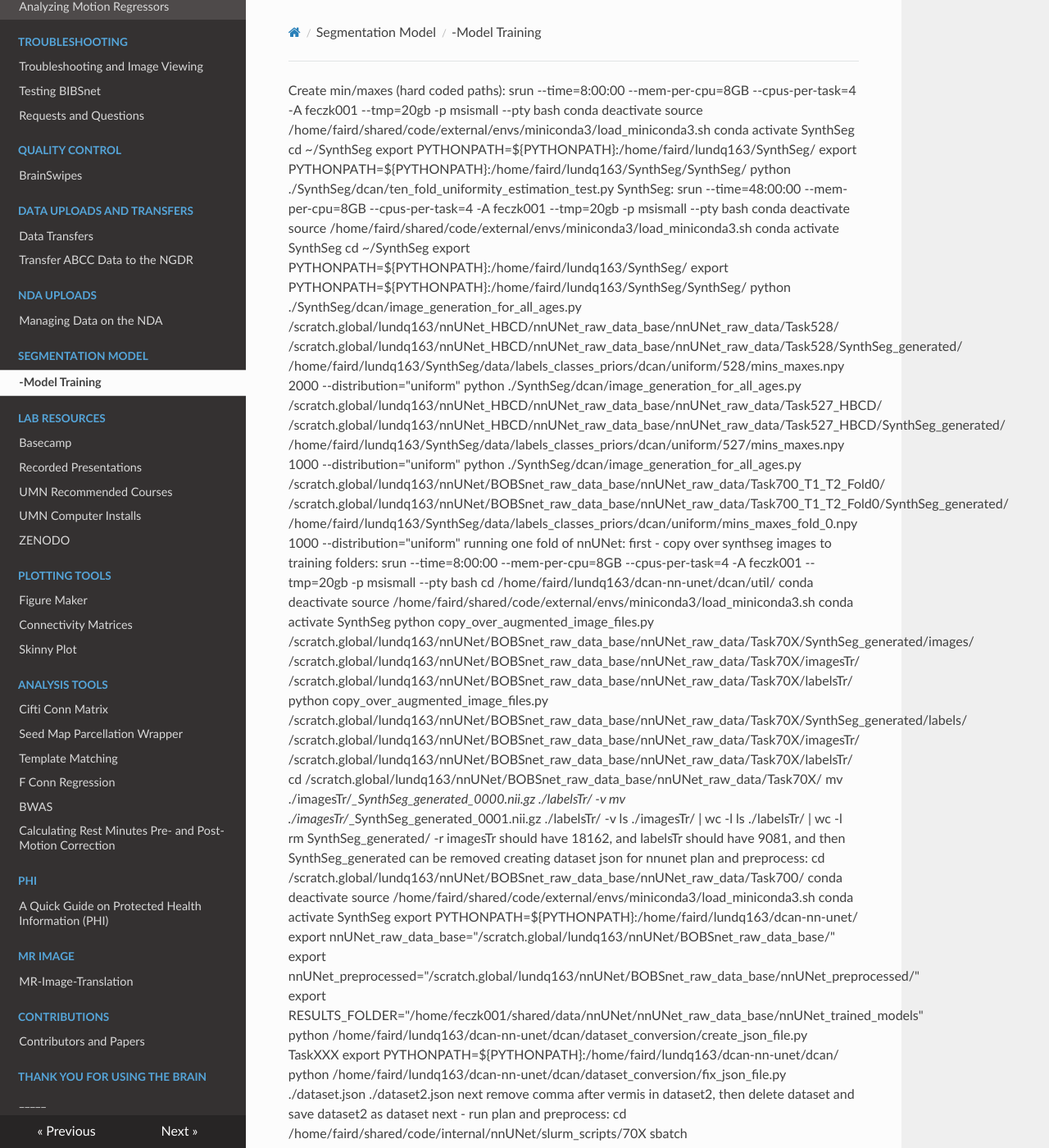
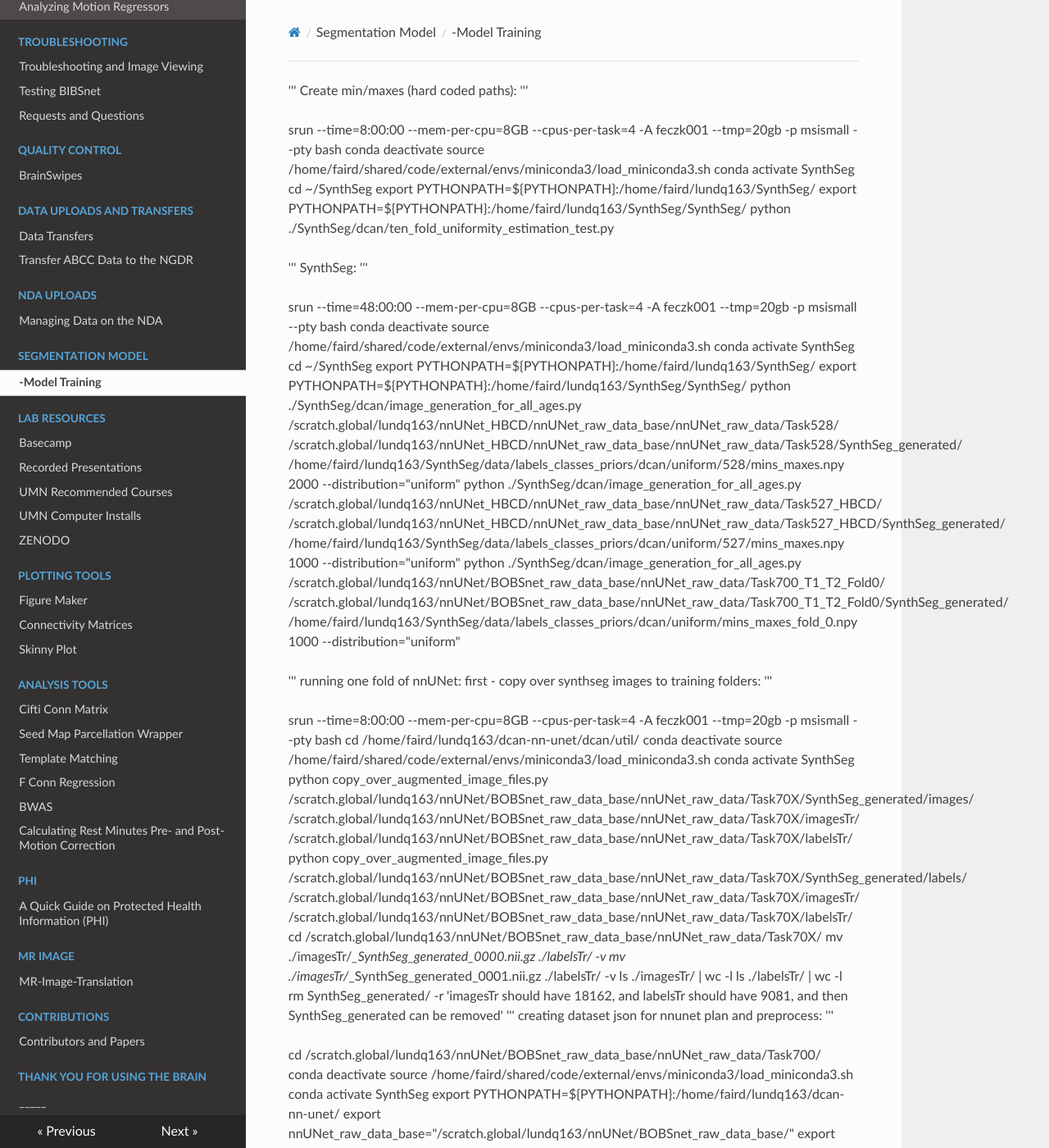
Before and after one commit to DCAN-Labs/cdni-brain, an MkDocs documentation site: the page built from docs/training-nnunet.md, in a window 1280 px wide and 1400 px high. Shown: the whole window at 82% size. Built offline with MkDocs 1.6.1, drawn with Linux system fonts in a browser that asks for light colours; nearby versions of some CDN libraries; some of the changed text lies outside the part shown.

Commit message:
Update training-nnunet.md

```diff
--- a/docs/training-nnunet.md
+++ b/docs/training-nnunet.md
@@ -1,6 +1,8 @@
+'''
+Create min/maxes (hard coded paths):
+'''
 
-Create min/maxes (hard coded paths):
-srun --time=8:00:00 --mem-per-cpu=8GB --cpus-per-task=4  -A feczk001 --tmp=20gb  -p msismall --pty bash
+srun --time=8:00:00 --mem-per-cpu=8GB --cpus-per-task=4 -A feczk001 --tmp=20gb -p msismall --pty bash
 conda deactivate
 source /home/faird/shared/code/external/envs/miniconda3/load_miniconda3.sh
 conda activate SynthSeg
@@ -8,8 +10,12 @@ cd ~/SynthSeg
 export PYTHONPATH=${PYTHONPATH}:/home/faird/lundq163/SynthSeg/
 export PYTHONPATH=${PYTHONPATH}:/home/faird/lundq163/SynthSeg/SynthSeg/
 python ./SynthSeg/dcan/ten_fold_uniformity_estimation_test.py
+
+'''
 SynthSeg:
-srun --time=48:00:00 --mem-per-cpu=8GB --cpus-per-task=4  -A feczk001 --tmp=20gb  -p msismall --pty bash
+'''
+
+srun --time=48:00:00 --mem-per-cpu=8GB --cpus-per-task=4 -A feczk001 --tmp=20gb -p msismall --pty bash
 conda deactivate
 source /home/faird/shared/code/external/envs/miniconda3/load_miniconda3.sh
 conda activate SynthSeg
@@ -19,9 +25,13 @@ export PYTHONPATH=${PYTHONPATH}:/home/faird/lundq163/SynthSeg/SynthSeg/
 python ./SynthSeg/dcan/image_generation_for_all_ages.py /scratch.global/lundq163/nnUNet_HBCD/nnUNet_raw_data_base/nnUNet_raw_data/Task528/ /scratch.global/lundq163/nnUNet_HBCD/nnUNet_raw_data_base/nnUNet_raw_data/Task528/SynthSeg_generated/ /home/faird/lundq163/SynthSeg/data/labels_classes_priors/dcan/uniform/528/mins_maxes.npy 2000 --distribution="uniform"
 python ./SynthSeg/dcan/image_generation_for_all_ages.py /scratch.global/lundq163/nnUNet_HBCD/nnUNet_raw_data_base/nnUNet_raw_data/Task527_HBCD/ /scratch.global/lundq163/nnUNet_HBCD/nnUNet_raw_data_base/nnUNet_raw_data/Task527_HBCD/SynthSeg_generated/ /home/faird/lundq163/SynthSeg/data/labels_classes_priors/dcan/uniform/527/mins_maxes.npy 1000 --distribution="uniform"
 python ./SynthSeg/dcan/image_generation_for_all_ages.py /scratch.global/lundq163/nnUNet/BOBSnet_raw_data_base/nnUNet_raw_data/Task700_T1_T2_Fold0/ /scratch.global/lundq163/nnUNet/BOBSnet_raw_data_base/nnUNet_raw_data/Task700_T1_T2_Fold0/SynthSeg_generated/ /home/faird/lundq163/SynthSeg/data/labels_classes_priors/dcan/uniform/mins_maxes_fold_0.npy 1000 --distribution="uniform"
+
+'''
 running one fold of nnUNet:
 first - copy over synthseg images to training folders:
-srun --time=8:00:00 --mem-per-cpu=8GB --cpus-per-task=4  -A feczk001 --tmp=20gb  -p msismall --pty bash
+'''
+
+srun --time=8:00:00 --mem-per-cpu=8GB --cpus-per-task=4 -A feczk001 --tmp=20gb -p msismall --pty bash
 cd /home/faird/lundq163/dcan-nn-unet/dcan/util/
 conda deactivate
 source /home/faird/shared/code/external/envs/miniconda3/load_miniconda3.sh
@@ -34,8 +44,11 @@ mv ./imagesTr/*_SynthSeg_generated_0001.nii.gz ./labelsTr/ -v
 ls ./imagesTr/ | wc -l
 ls ./labelsTr/ | wc -l
 rm SynthSeg_generated/ -r
-imagesTr should have 18162, and labelsTr should have 9081, and then SynthSeg_generated can be removed
+'imagesTr should have 18162, and labelsTr should have 9081, and then SynthSeg_generated can be removed'
+'''
 creating dataset json for nnunet plan and preprocess:
+'''
+
 cd /scratch.global/lundq163/nnUNet/BOBSnet_raw_data_base/nnUNet_raw_data/Task700/
 conda deactivate
 source /home/faird/shared/code/external/envs/miniconda3/load_miniconda3.sh
@@ -47,7 +60,10 @@ export RESULTS_FOLDER="/home/feczk001/shared/data/nnUNet/nnUNet_raw_data_base/nn
 python /home/faird/lundq163/dcan-nn-unet/dcan/dataset_conversion/create_json_file.py TaskXXX
 export PYTHONPATH=${PYTHONPATH}:/home/faird/lundq163/dcan-nn-unet/dcan/
 python /home/faird/lundq163/dcan-nn-unet/dcan/dataset_conversion/fix_json_file.py ./dataset.json ./dataset2.json
-next remove comma after vermis in dataset2, then delete dataset and save dataset2 as dataset
+'next remove comma after vermis in dataset2, then delete dataset and save dataset2 as dataset'
+'''
 next - run plan and preprocess:
+'''
+
 cd /home/faird/shared/code/internal/nnUNet/slurm_scripts/70X
 sbatch NnUnet_plan_and_preprocess_agate.sh
```
